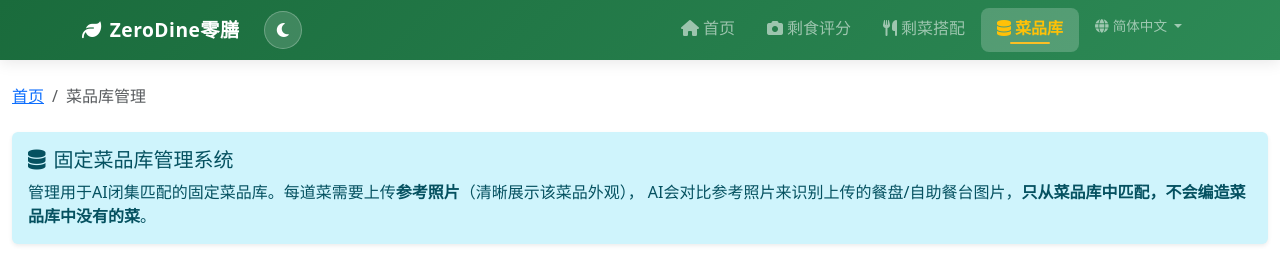
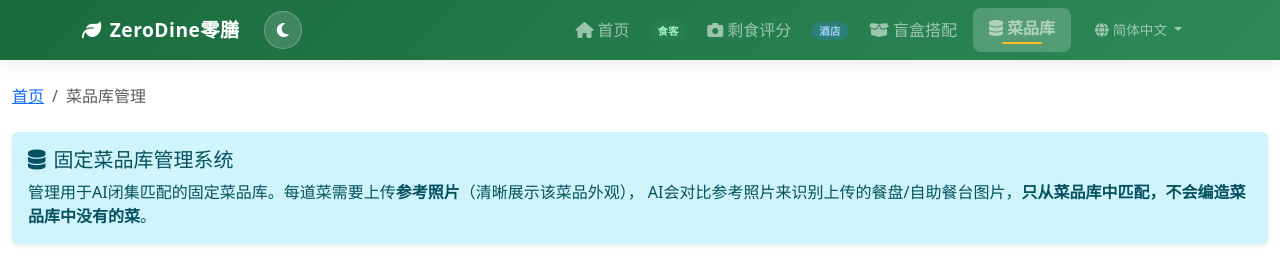
Before and after one commit to 986867562zzh-hub/buffet-zero-waste-ai, a Flask app: page /admin/library in a window 1280 px wide. Shown: the top 266 px of the page. Run offline with Flask 3, Linux system fonts and the light colour scheme; some libraries are stand-ins or nearby versions.

Commit message:
v2.7: Role-based navbar with 食客/酒店 group tags

```diff
--- a/templates/base.html
+++ b/templates/base.html
@@ -25,27 +25,31 @@
                 <span class="navbar-toggler-icon"></span>
             </button>
             <div class="collapse navbar-collapse" id="navbarNav">
-                <ul class="navbar-nav ms-auto">
+                <ul class="navbar-nav ms-auto align-items-lg-center">
                     <li class="nav-item">
                         <a class="nav-link" href="/" aria-current="page"><i class="fas fa-home me-1"></i>{{ _('nav.home') }}</a>
                     </li>
+                    <!-- 食客端 -->
+                    <li class="nav-item nav-divider d-none d-lg-block"><span class="nav-role-tag nav-role-customer">{{ _('nav.role_customer') }}</span></li>
                     <li class="nav-item">
                         <a class="nav-link" href="/product1">
                             <i class="fas fa-camera me-1"></i>{{ _('nav.waste_score') }}
                         </a>
                     </li>
+                    <!-- 酒店端 -->
+                    <li class="nav-item nav-divider d-none d-lg-block"><span class="nav-role-tag nav-role-hotel">{{ _('nav.role_hotel') }}</span></li>
                     <li class="nav-item">
                         <a class="nav-link" href="/product2">
-                            <i class="fas fa-utensils me-1"></i>{{ _('nav.meal_match') }}
+                            <i class="fas fa-box-open me-1"></i>{{ _('nav.blind_box') }}
                         </a>
                     </li>
                     <li class="nav-item">
-                        <a class="nav-link text-warning" href="/admin/library">
+                        <a class="nav-link" href="/admin/library">
                             <i class="fas fa-database me-1"></i>{{ _('nav.dish_library') }}
                         </a>
                     </li>
                     <!-- 语言切换 -->
-                    <li class="nav-item dropdown">
+                    <li class="nav-item dropdown ms-lg-2">
                         <a class="nav-link dropdown-toggle" href="#" role="button" data-bs-toggle="dropdown" style="font-size:0.85rem;">
                             <i class="fas fa-globe me-1"></i>{{ languages.get(lang, lang) }}
                         </a>
@@ -105,5 +109,22 @@
     <!-- 自定义JS -->
     <script src="{{ url_for('static', filename='js/main.js') }}?v=2.6.3"></script>
     {% block extra_scripts %}{% endblock %}
+<style>
+/* 导航栏角色标签 */
+.nav-role-tag {
+    font-size: 0.65rem;
+    padding: 2px 8px;
+    border-radius: 10px;
+    font-weight: 600;
+    letter-spacing: 0.5px;
+    vertical-align: middle;
+}
+.nav-role-customer { background: rgba(45,138,86,0.25); color: #a8f0c8; }
+.nav-role-hotel { background: rgba(59,130,246,0.25); color: #a8d0ff; }
+.nav-divider { display: flex; align-items: center; margin: 0 4px; }
+@media (max-width: 991px) {
+    .nav-role-tag { display: inline-block !important; margin: 4px 0 0 12px; }
+}
+</style>
 </body>
 </html>
--- a/translations.py
+++ b/translations.py
@@ -25,7 +25,10 @@ T = {
     'nav.home': {'zh-CN':'首页','zh-TW':'首頁','en':'Home'},
     'nav.waste_score': {'zh-CN':'剩食评分','zh-TW':'剩食評分','en':'Waste Score'},
     'nav.meal_match': {'zh-CN':'剩菜搭配','zh-TW':'剩菜搭配','en':'Meal Match'},
+    'nav.blind_box': {'zh-CN':'盲盒搭配','zh-TW':'盲盒搭配','en':'Blind Box'},
     'nav.dish_library': {'zh-CN':'菜品库','zh-TW':'菜品庫','en':'Dish Library'},
+    'nav.role_customer': {'zh-CN':'食客','zh-TW':'食客','en':'Diner'},
+    'nav.role_hotel': {'zh-CN':'酒店','zh-TW':'酒店','en':'Hotel'},
     'nav.theme_toggle': {'zh-CN':'切换暗色/亮色模式','zh-TW':'切換暗色/亮色模式','en':'Toggle dark/light mode'},
     'nav.skip_to_main': {'zh-CN':'跳到主要内容','zh-TW':'跳到主要內容','en':'Skip to main content'},
     'footer.title': {'zh-CN':'ZeroDine零膳 — AI视觉识别驱动的自助餐零废弃方案','zh-TW':'ZeroDine零膳 — AI視覺識別驅動的自助餐零廢棄方案','en':'ZeroDine — AI Vision-Driven Buffet Zero-Waste Solution'},
```
